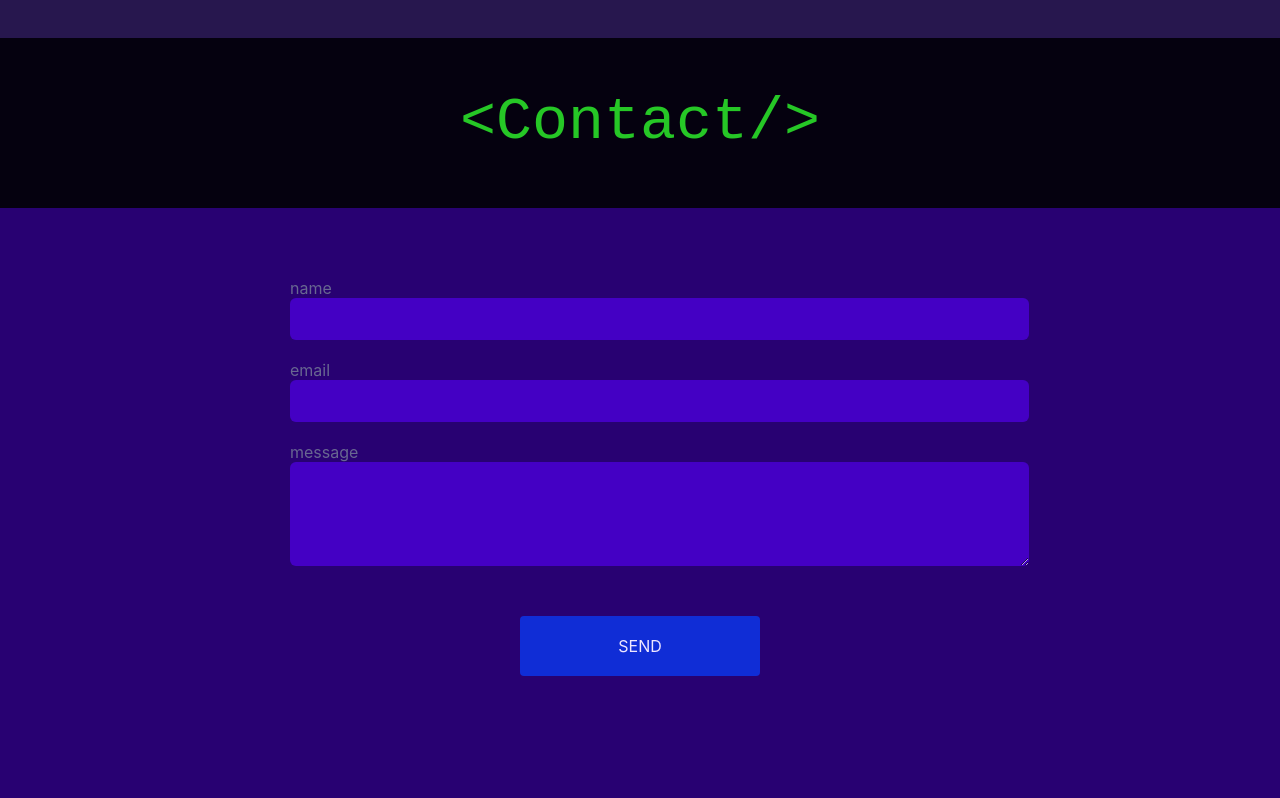
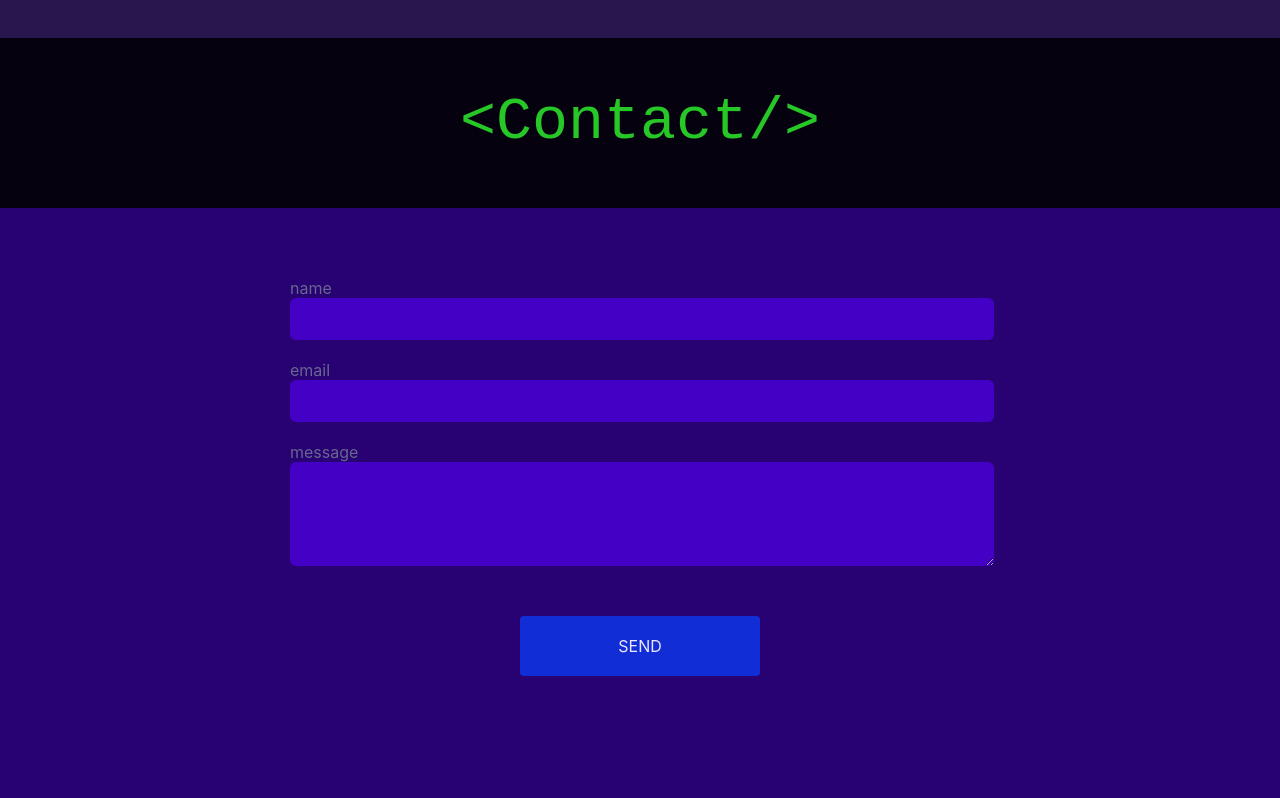
Before and after one commit to BeardedBeauty/portfolio4, a React (Create React App) app in the folder front-end/: page / in a window 1280 px wide. Shown: the part 3451-4249 px from the top of the page. Built offline with nearby package versions, Linux system fonts and the light colour scheme; grey boxes are pictures that could not be loaded.

Commit message:
fixed weird form width

```diff
--- a/front-end/src/components/Footer/style.css
+++ b/front-end/src/components/Footer/style.css
@@ -1,5 +1,5 @@
 .contactInput {
-    width: 105%;
+    width: 100%;
     display: block;
     background-color: #4400c4;
     color: #0be616;
```
